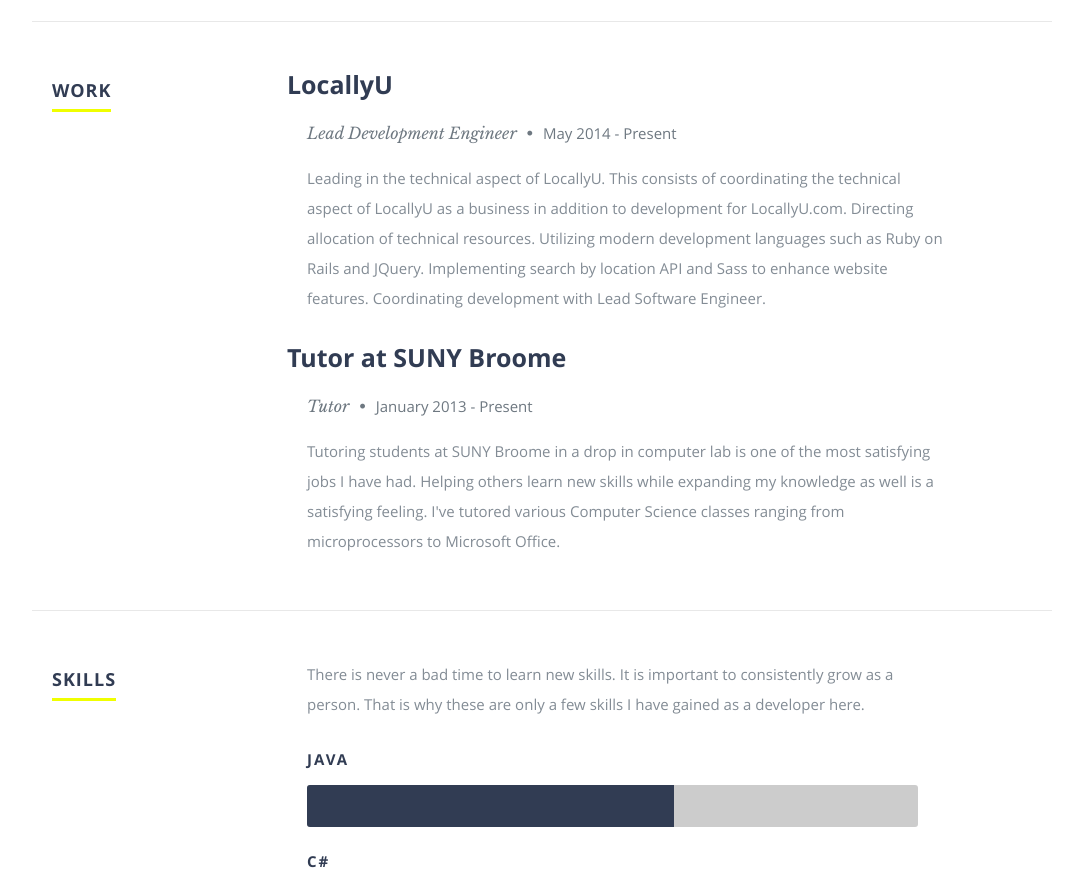
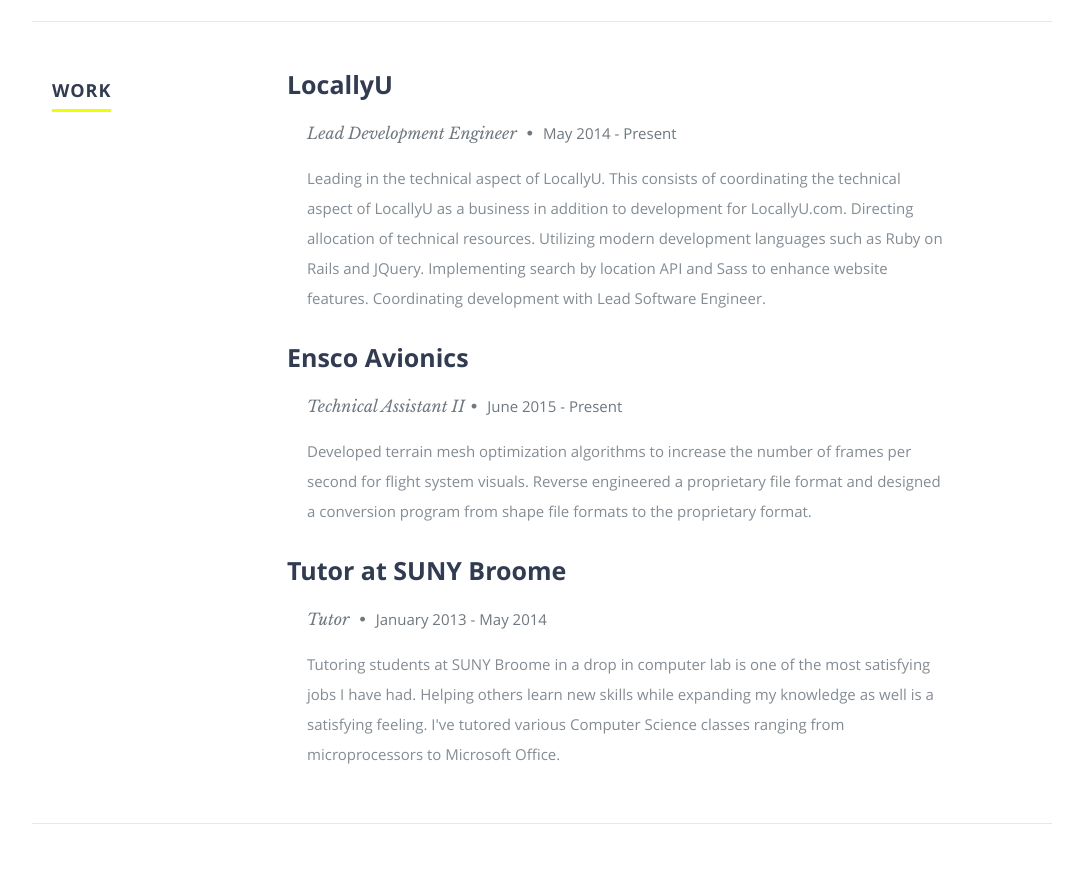
Before and after one commit to MaxTracks/MaxTracks.github.io, a plain HTML site: page index.html in a window 1280 px wide. Shown: the part 1925-2800 px from the top of the page, without its empty margins (98-1181 px from the left). Drawn offline with nearby package versions, Linux system fonts and the light colour scheme.

Commit message:
added new work history

```diff
--- a/index.html
+++ b/index.html
@@ -50,7 +50,7 @@
       </nav> <!-- end #nav-wrap -->
       <div class="row banner">
          <div class="banner-text">
-            <h1 class="responsive-headline">I'm Max Slocum.</h1>
+            <h1 class="responsive-headline">I'm Max Slocum</h1>
             <h3>I'm a <a class="smoothscroll" href="#resume">Computer Science</a> student and entrepreneur. Lead <a class="smoothscroll" href="#portfolio">Development</a> Engineer at LocallyU. Let's <a class="smoothscroll" href="#about">start scrolling</a>
             and learn more <a class="smoothscroll" href="#about">about me</a>.</h3>
             <hr />
@@ -156,15 +156,24 @@
                </div>
             </div> <!-- item end -->
             <div class="row item">
+               <h3>Ensco Avionics</h3>
+               <div class="twelve columns">
+                  <p class="info">Technical Assistant II<span>&bull;</span> <em class="date">June 2015 - Present</em></p>
+                  <p>
+                  Developed terrain mesh optimization algorithms to increase the number of frames per second for flight system visuals. Reverse engineered a proprietary file format and designed a conversion program from shape file formats to the proprietary format.
+                  </p>
+               </div>
+            </div> <!-- item end -->
+            <div class="row item">
                <h3>Tutor at SUNY Broome</h3>
                <div class="twelve columns">
-                  <p class="info">Tutor <span>&bull;</span> <em class="date">January 2013 - Present</em></p>
+                  <p class="info">Tutor <span>&bull;</span> <em class="date">January 2013 - May 2014</em></p>
                   <p>
                   Tutoring students at SUNY Broome in a drop in computer lab is one of the most satisfying jobs I have had. Helping others learn new skills while expanding my knowledge as well is a satisfying feeling. I've tutored various Computer Science classes ranging from microprocessors to Microsoft Office.
                   </p>
                </div>
             </div> <!-- item end -->
-         </div> <!-- main-col end -->
+	</div> <!-- main-col end -->
       </div> <!-- End Work -->
 
 
```
